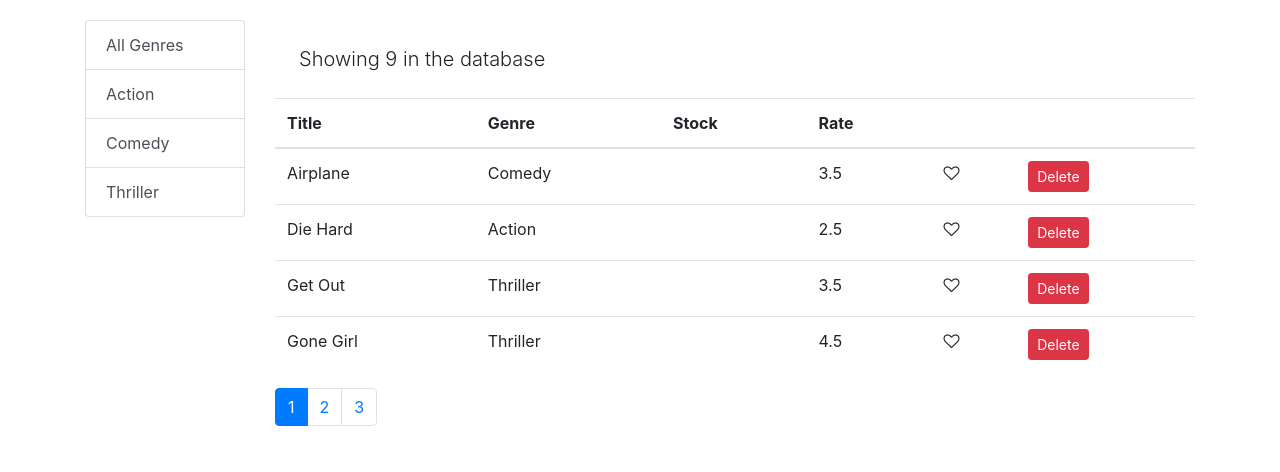
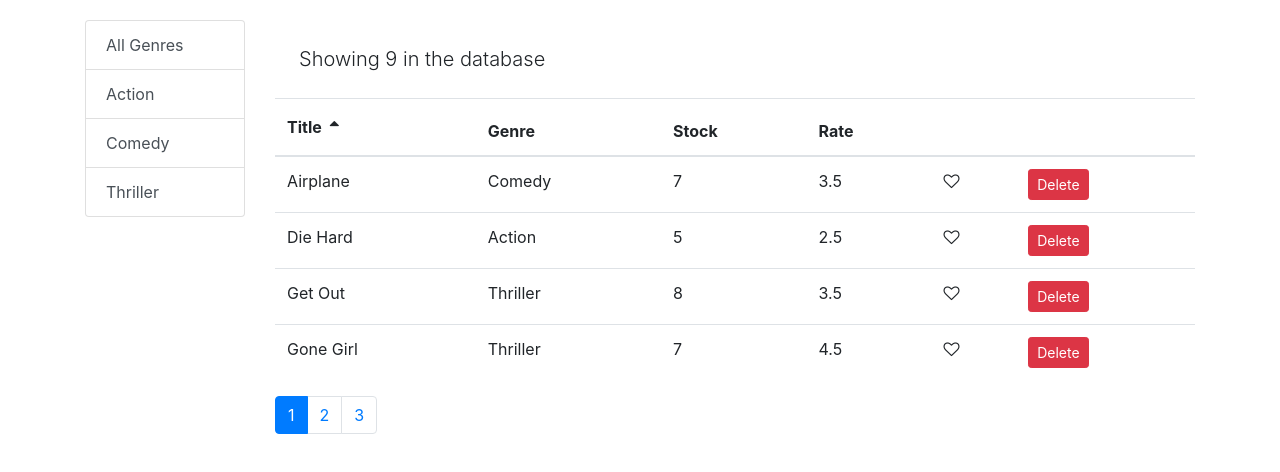
Before and after one commit to HannahDRoe/react-movie-app, a React (Create React App) app: page / in a window 1280 px wide. Shown: the top 472 px of the page. Built offline with nearby package versions, Linux system fonts and the light colour scheme.

Commit message:
addes sort icons to tableHeader and clickable style

```diff
--- a/src/components/common/tableBody.jsx
+++ b/src/components/common/tableBody.jsx
@@ -6,15 +6,19 @@ class TableBody extends Component {
     if (column.content) return column.content(item);
     return _.get(item, column.path);
   };
-
+  createKey = (item, column) => {
+    return item._id + (column.path || column.key);
+  };
   render() {
     const { data, columns } = this.props;
     return (
       <tbody>
         {data.map(item => (
-          <tr>
+          <tr key={item._id}>
             {columns.map(column => (
-              <td>{this.renderCell(item, column)}</td>
+              <td key={this.createKey(item, column)}>
+                {this.renderCell(item, column)}
+              </td>
             ))}
           </tr>
         ))}
--- a/src/components/common/tableHeader.jsx
+++ b/src/components/common/tableHeader.jsx
@@ -11,17 +11,35 @@ class TableHeader extends Component {
     }
     this.props.onSort(sortColumn);
   };
-
+  renderSortIcon = column => {
+    const { sortColumn } = this.props;
+    if (column.path === sortColumn.path) {
+      return (
+        <i
+          className={
+            sortColumn.order === "asc"
+              ? "fa fa-sort-asc m-2"
+              : "fa fa-sort-desc m-2"
+          }
+          aria-hidden="true"
+        />
+      );
+    } else {
+      return null;
+    }
+  };
   render() {
     return (
       <thead>
         <tr>
           {this.props.columns.map(column => (
             <th
+              className="clickable"
               key={column.path || column.key}
               onClick={() => this.raiseSort(column.path)}
             >
               {column.label}
+              {this.renderSortIcon(column)}
             </th>
           ))}
         </tr>
--- a/src/components/listGroup.jsx
+++ b/src/components/listGroup.jsx
@@ -7,19 +7,17 @@ const ListGroup = ({
   textProperty,
   valueProperty
 }) => {
-  const styles = { cursor: "pointer" };
   return (
     <ul className="list-group">
       {items.map(item => {
         return (
           <button
             key={` listGroup-${item[valueProperty]}`}
-            style={styles}
             type="button"
             className={
               selectedItem === item
-                ? "list-group-item list-group-item-action active"
-                : "list-group-item list-group-item-action"
+                ? "list-group-item list-group-item-action clickable active"
+                : "list-group-item list-group-item-action clickable"
             }
             onClick={() => onItemSelect(item)}
           >
--- a/src/components/movieTable.jsx
+++ b/src/components/movieTable.jsx
@@ -7,7 +7,7 @@ class MovieTable extends Component {
   columns = [
     { path: "title", label: "Title" },
     { path: "genre.name", label: "Genre" },
-    { path: "numberInstock", label: "Stock" },
+    { path: "numberInStock", label: "Stock" },
     { path: "dailyRentalRate", label: "Rate" },
     {
       key: "like",
--- a/src/components/movies.jsx
+++ b/src/components/movies.jsx
@@ -17,7 +17,6 @@ class Movies extends Component {
     sortColumn: { path: "title", order: "asc" }
   };
   componentDidMount() {
-    console.log("mounting");
     const genres = [{ _id: "", name: "All Genres" }, ...getGenres()];
     this.setState({
       movies: getMovies(),
--- a/src/index.css
+++ b/src/index.css
@@ -3,3 +3,6 @@ body {
   padding: 20px 0 0 0;
   font-family: sans-serif;
 }
+.clickable {
+  cursor: pointer;
+}
```
